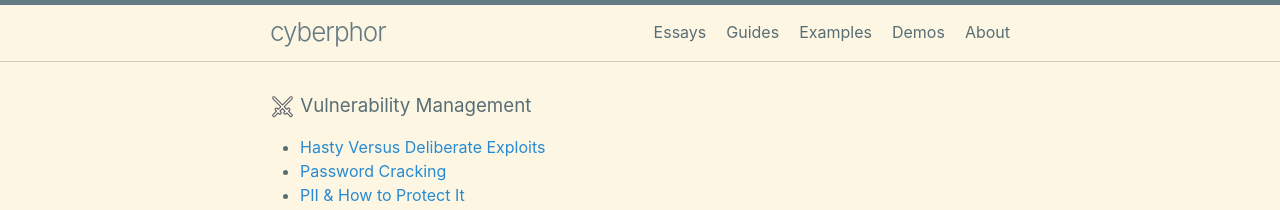
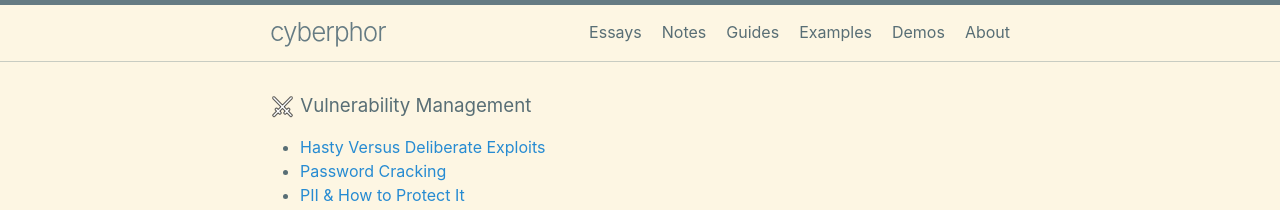
Before and after one commit to cyberphor/blog, a Jekyll site: the page built from index.md, in a window 1280 px wide. Shown: the top 210 px of the page. Built offline with Jekyll 4.4.1, drawn with Linux system fonts in a browser that asks for light colours.

Commit message:
Update _config.yml

```diff
--- a/_config.yml
+++ b/_config.yml
@@ -5,6 +5,7 @@ author:
   name: Victor Fernandez III
 header_pages:
  - essays.md
+ - notes.md
  - guides.md
  - examples.md
  - demos.md
```
